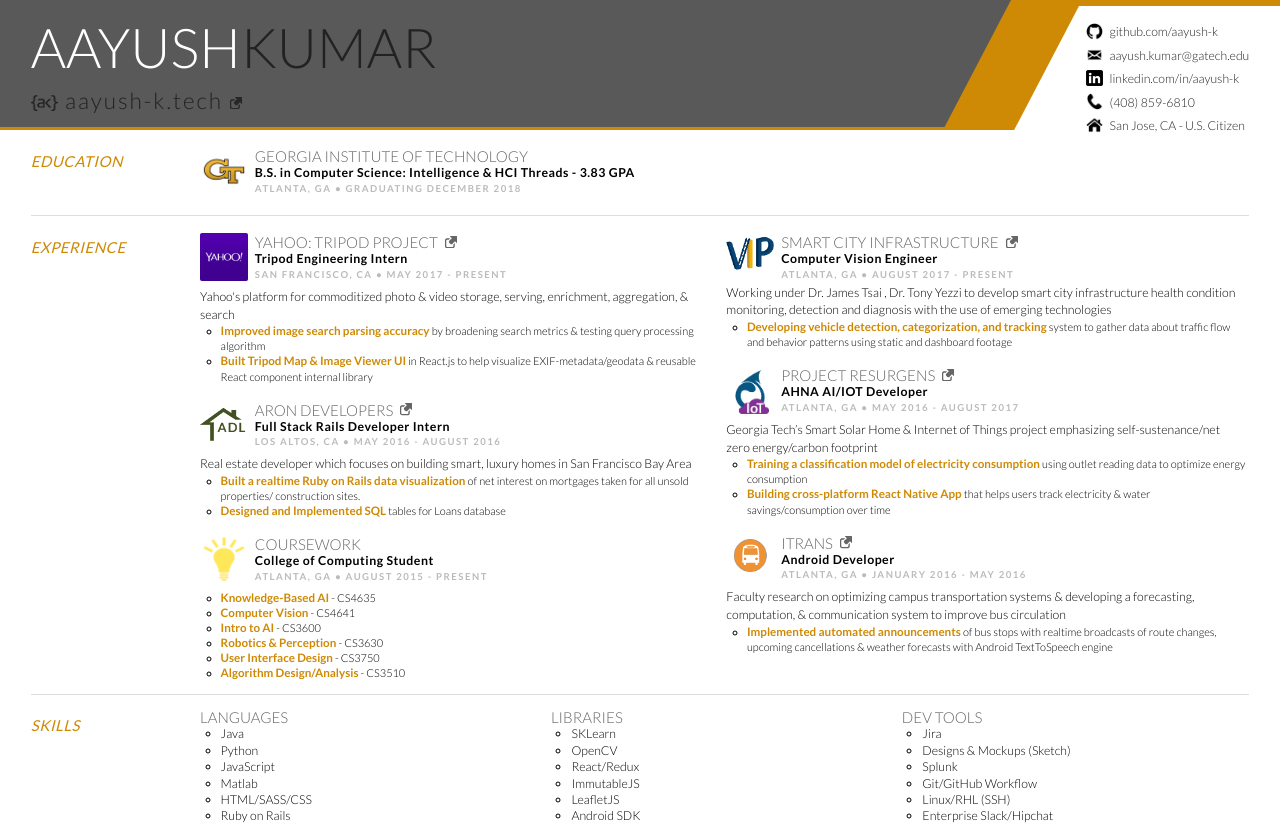
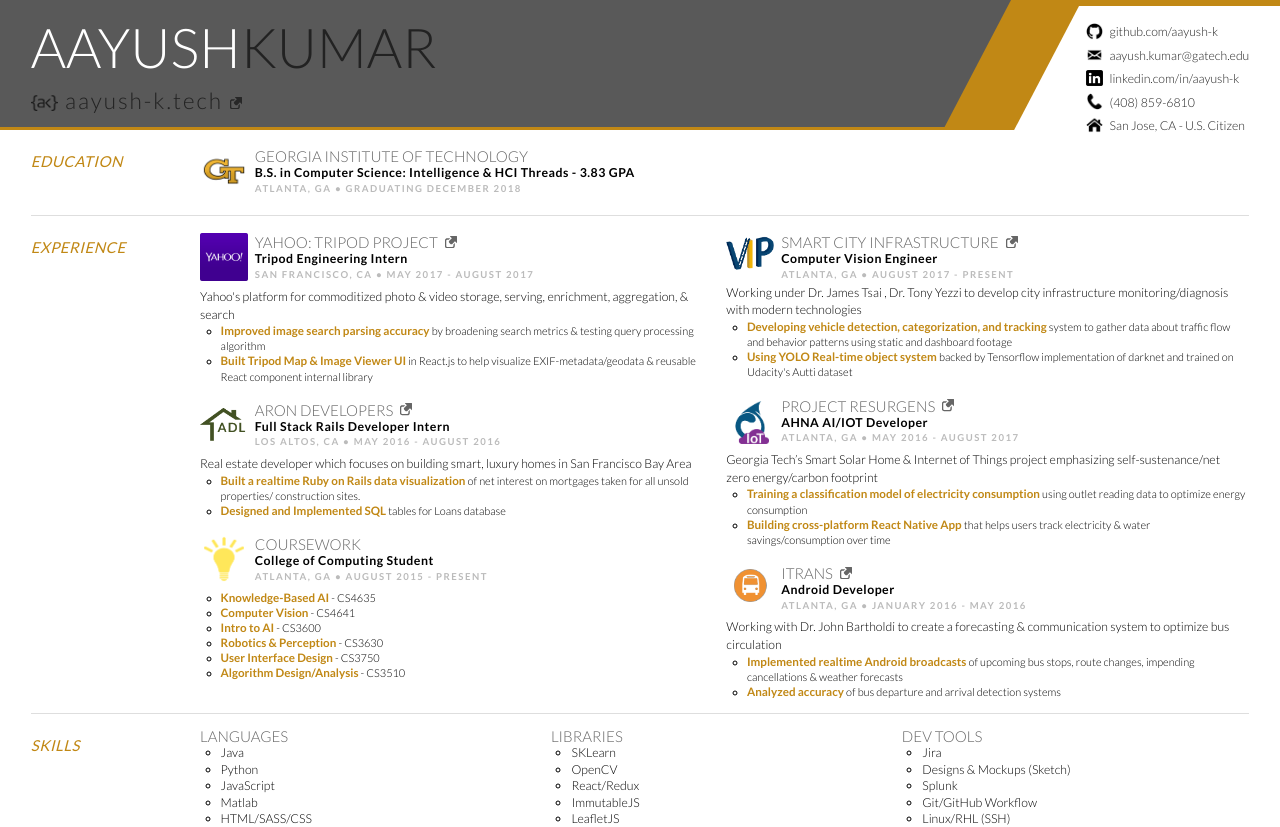
Before and after one commit to aayush-k/ak, a React (Create React App) app: page / in a window 1280 px wide. Shown: the top 827 px of the page. Built offline with nearby package versions, Linux system fonts and the light colour scheme.

Commit message:
updated descriptions

```diff
--- a/src/App.css
+++ b/src/App.css
@@ -22,7 +22,7 @@ h3 {
   font-weight: 400;
   font-style: italic;
   font-size: 1.1rem;
-  color: #cf8a05; }
+  color: #c18815; }
 
 h4 {
   font-family: 'Lato', sans-serif;
@@ -61,7 +61,7 @@ a:visited {
   background-color: #595959;
   height: 9.5rem;
   z-index: -1;
-  border-bottom: 0.25rem solid #cf8a05;
+  border-bottom: 0.25rem solid #c18815;
   box-sizing: border-box; }
   .header_primary {
     flex-grow: 1;
@@ -76,7 +76,7 @@ a:visited {
     flex-grow: 0;
     color: #111;
     height: 0;
-    border-bottom: 9.5rem solid #cf8a05;
+    border-bottom: 9.5rem solid #c18815;
     border-left: 5rem solid transparent;
     box-sizing: border-box; }
     .header_secondary ul {
--- a/src/App.js
+++ b/src/App.js
@@ -43,7 +43,7 @@ class App extends Component {
                 icon={yIcon}
                 title='Yahoo: Tripod Project'
                 subheader='Tripod Engineering Intern'
-                setting='San Francisco, CA ● May 2017 - Present'
+                setting='San Francisco, CA ● May 2017 - August 2017'
                 description={'Yahoo\'s platform for commoditized photo & video storage, serving, enrichment, aggregation, & search'}
                 listItemsA={[
                   'Improved image search parsing accuracy',
@@ -101,12 +101,14 @@ class App extends Component {
                 title='Smart City Infrastructure'
                 subheader='Computer Vision Engineer'
                 setting='Atlanta, GA ● August 2017 - present'
-                description='Working under Dr. James Tsai , Dr. Tony Yezzi to develop smart city infrastructure health condition monitoring, detection and diagnosis with the use of emerging technologies'
+                description='Working under Dr. James Tsai , Dr. Tony Yezzi to develop city infrastructure monitoring/diagnosis with modern technologies'
                 listItemsA={[
                   'Developing vehicle detection, categorization, and tracking',
+                  'Using YOLO Real-time object system'
                 ]}
                 listItemsB={[
                   ' system to gather data about traffic flow and behavior patterns using static and dashboard footage',
+                  ' backed by Tensorflow implementation of darknet and trained on Udacity\'s Autti dataset'
                 ]}
                 link={'http://www.vip.gatech.edu/teams/smart-city-infrastructure'}
               />
@@ -131,12 +133,14 @@ class App extends Component {
                 title='iTrans'
                 subheader='Android Developer'
                 setting='Atlanta, GA ● January 2016 - May 2016'
-                description='Faculty research on optimizing campus transportation systems & developing a forecasting, computation, & communication system to improve bus circulation'
+                description='Working with Dr. John Bartholdi to create a forecasting & communication system to optimize bus circulation'
+                listItemsA={[
+                  'Implemented realtime Android broadcasts ',
+                  'Analyzed accuracy'
+                ]}
                 listItemsB={[
-                  '  of bus stops with realtime broadcasts of route changes, upcoming cancellations & weather forecasts with Android TextToSpeech engine',
-                ]}
-                listItemsA={[
-                  'Implemented automated announcements '
+                  '  of upcoming bus stops, route changes, impending cancellations & weather forecasts',
+                  '  of bus departure and arrival detection systems'
                 ]}
                 link={'http://www.nextbuzz.gatech.edu/'}
               />
--- a/src/Components/Header/_Header.scss
+++ b/src/Components/Header/_Header.scss
@@ -3,7 +3,7 @@
   background-color: $darkAccent;
   height: 9.5rem;
   z-index: -1;
-  border-bottom: 0.25rem solid #cf8a05;
+  border-bottom: 0.25rem solid #c18815;
   box-sizing: border-box;
 
   &_primary {
@@ -22,7 +22,7 @@
     flex-grow: 0;
     color: #111;
     height: 0;
-    border-bottom: 9.5rem solid #cf8a05;
+    border-bottom: 9.5rem solid #c18815;
     border-left: 5rem solid transparent;
     box-sizing: border-box;
 
--- a/src/Components/InfoBlock/index.js
+++ b/src/Components/InfoBlock/index.js
@@ -47,7 +47,7 @@ class InfoBlock extends Component {
         <ul className='infoBlock_listItems'>
           {listItemsB && listItemsB.map((item, index) =>
             <li key={index}>
-              <p style={{ display: 'inline-block', fontWeight: '800', fontSize: '0.85rem', color: '#cf8a05'}}>{listItemsA && listItemsA[index]}</p>
+              <p style={{ display: 'inline-block', fontWeight: '800', fontSize: '0.85rem', color: '#c18815'}}>{listItemsA && listItemsA[index]}</p>
               {item}
             </li>
           )}
--- a/src/base/_variables.scss
+++ b/src/base/_variables.scss
@@ -26,7 +26,7 @@ h3 {
   font-weight: 400;
   font-style: italic;
   font-size: 1.1rem;
-  color: #cf8a05;
+  color: #c18815;
 }
 
 h4 {
```
Also changed, not shown: 1 other file (tests, documents, lock files or other folders).
